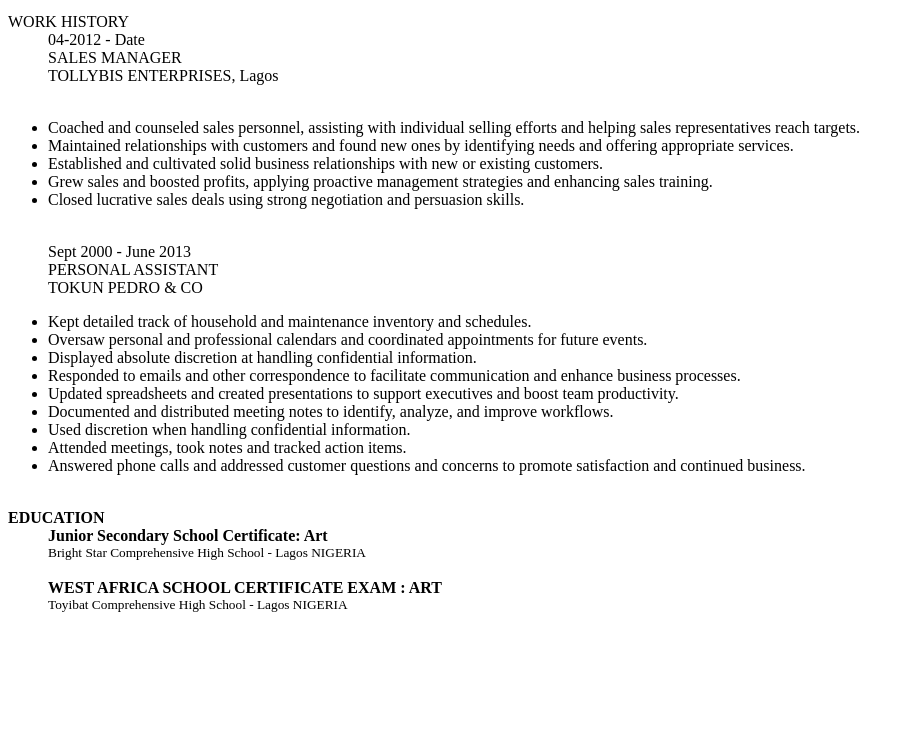
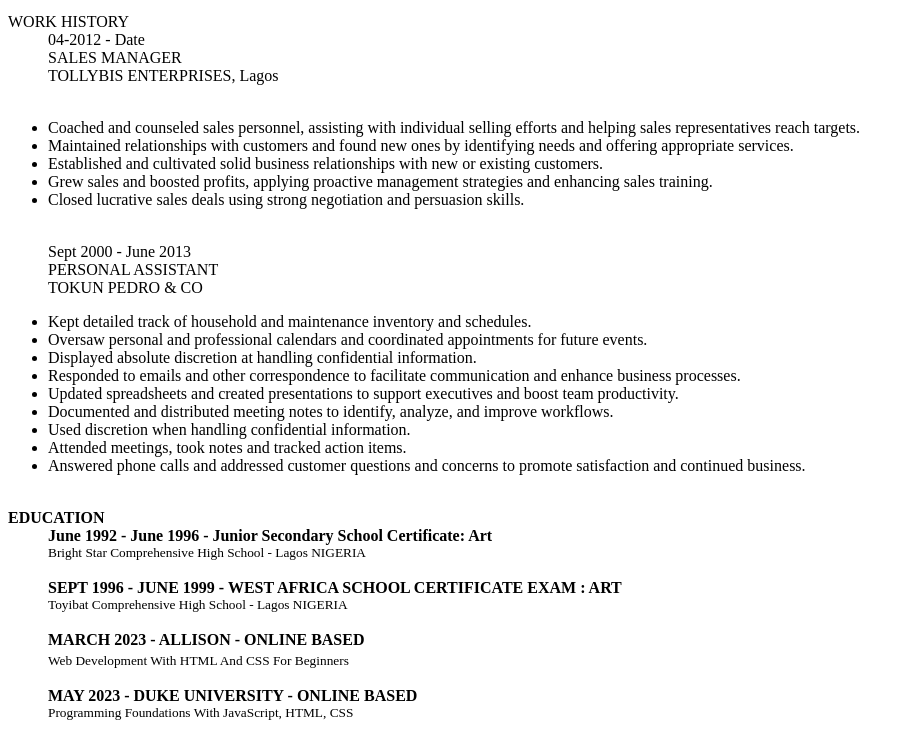
Before and after one commit to JamesAbiolaBisiriyu/my_cv, a plain HTML site: page index.html in a window 1280 px wide. Shown: the part 418-1173 px from the top of the page, without its empty margins (0-911 px from the left). Before the commit the page ends 1047 px from the top, so only its background shows below. Drawn offline with Linux system fonts and the light colour scheme.

Commit message:
Education included

```diff
--- a/index.html
+++ b/index.html
@@ -46,8 +46,10 @@
         <li>Answered phone calls and addressed customer questions and concerns to promote satisfaction and continued business.</li>
       </ul><br>
       <dt> <b> EDUCATION</b></dt>
-      <dd><b>Junior Secondary School Certificate: Art </b><br><sub> Bright Star Comprehensive High School - Lagos NIGERIA</sub></dd><br>
-      <dd><b>WEST AFRICA SCHOOL CERTIFICATE EXAM : ART </b><br> <sub>Toyibat Comprehensive High School - Lagos NIGERIA</sub></dd>
+      <dd><b>June 1992 - June 1996 - Junior Secondary School Certificate: Art </b><br><sub> Bright Star Comprehensive High School - Lagos NIGERIA</sub></dd><br>
+      <dd><b>SEPT 1996 - JUNE 1999 - WEST AFRICA SCHOOL CERTIFICATE EXAM : ART </b><br> <sub>Toyibat Comprehensive High School - Lagos NIGERIA</sub></dd><br>
+      <dd><b> MARCH 2023 - ALLISON - ONLINE BASED</b><sub><br>Web Development With HTML And CSS For Beginners</sub></dd><br>
+      <dd><b> MAY 2023 - DUKE UNIVERSITY - ONLINE BASED </b><br><sub>Programming Foundations With JavaScript, HTML, CSS</sub></dd><br>
     </dl>
 
   </body>
```
